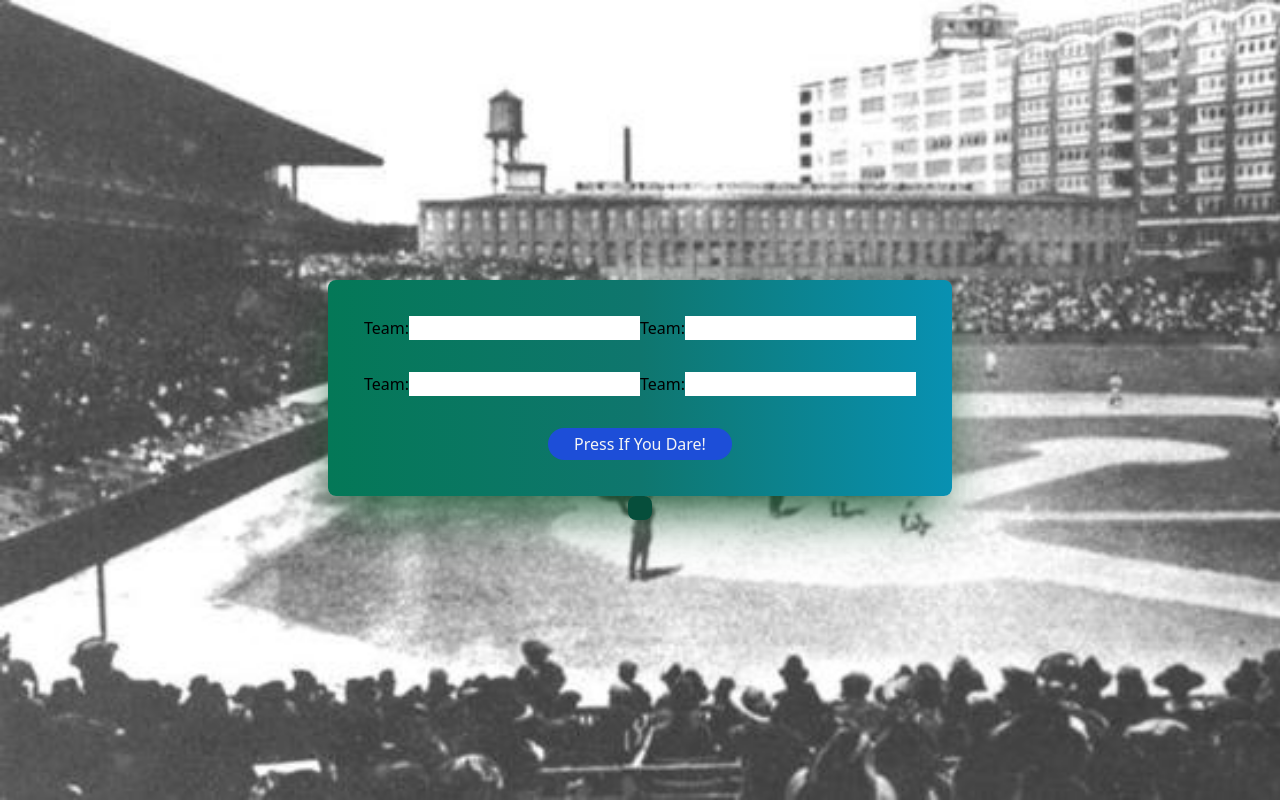
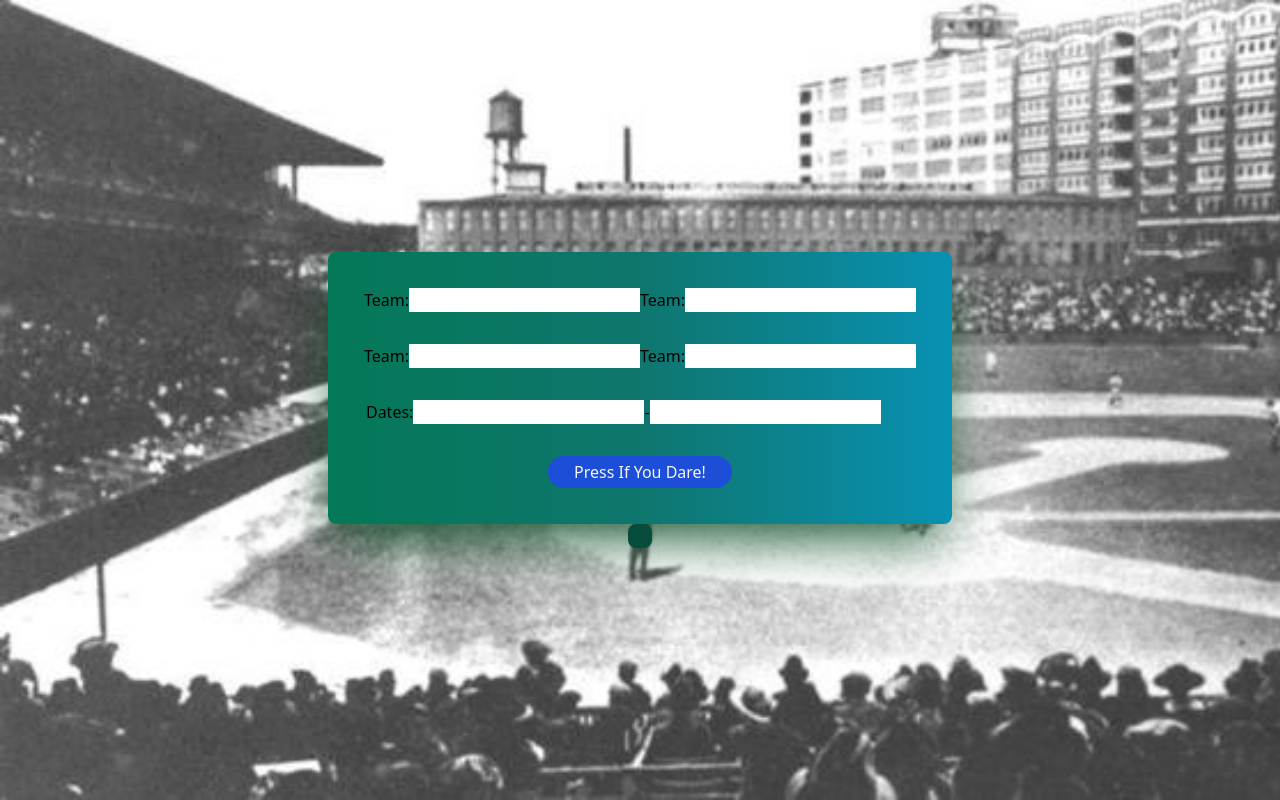
Before and after one commit to kilted2000/BaseballTrip, a React (Vite) app in the folder roadtripHelper/: page / in a window 1280 px wide. Built offline with nearby package versions, Linux system fonts and the light colour scheme.

Commit message:
update ui with date range

```diff
--- a/roadtripHelper/src/App.jsx
+++ b/roadtripHelper/src/App.jsx
@@ -6,8 +6,8 @@ function App() {
   const [teamTwo, setTeamTwo] = useState("");
   const [teamThree, setTeamThree] = useState("");
   const [teamFour, setTeamFour] = useState("");
-  // const [dateOne, setDateOne] = useState("");
-  // const [dateTwo, setDateTwo] = useState("");
+  const [dateOne, setDateOne] = useState("");
+  const [dateTwo, setDateTwo] = useState("");
   const [results, setResults] = useState([]);
 
   const {
@@ -98,7 +98,7 @@ function App() {
           />
         </label>
         </div>
-        {/* <label>
+         <label className="w-full mx-0.5">
           Dates:
           <input
             type="text"
@@ -111,7 +111,7 @@ function App() {
             value={dateTwo}
             onChange={(e) => setDateTwo(e.target.value)}
           />
-        </label> */}
+        </label>
         <button type="submit" className="bg-blue-700 w-1/3 self-center cursor-crosshair rounded-full p-1 pt-1 text-stone-100">Press If You Dare!</button>
       </form>
       <div id='result' className="bg-emerald-900 text-slate-200 p-3 rounded-lg">
```
